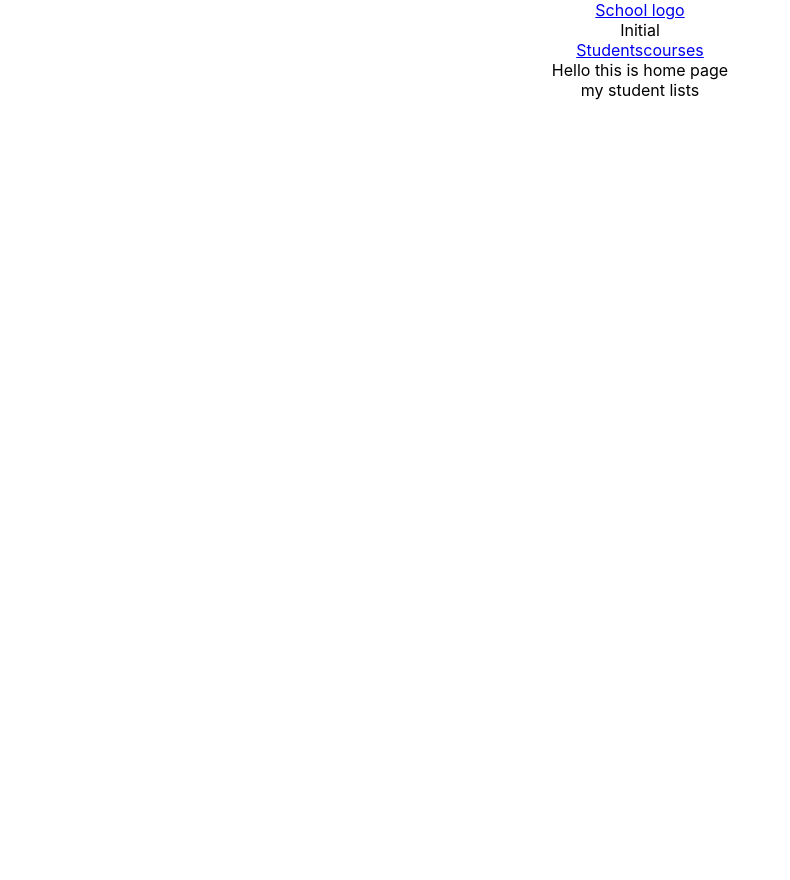
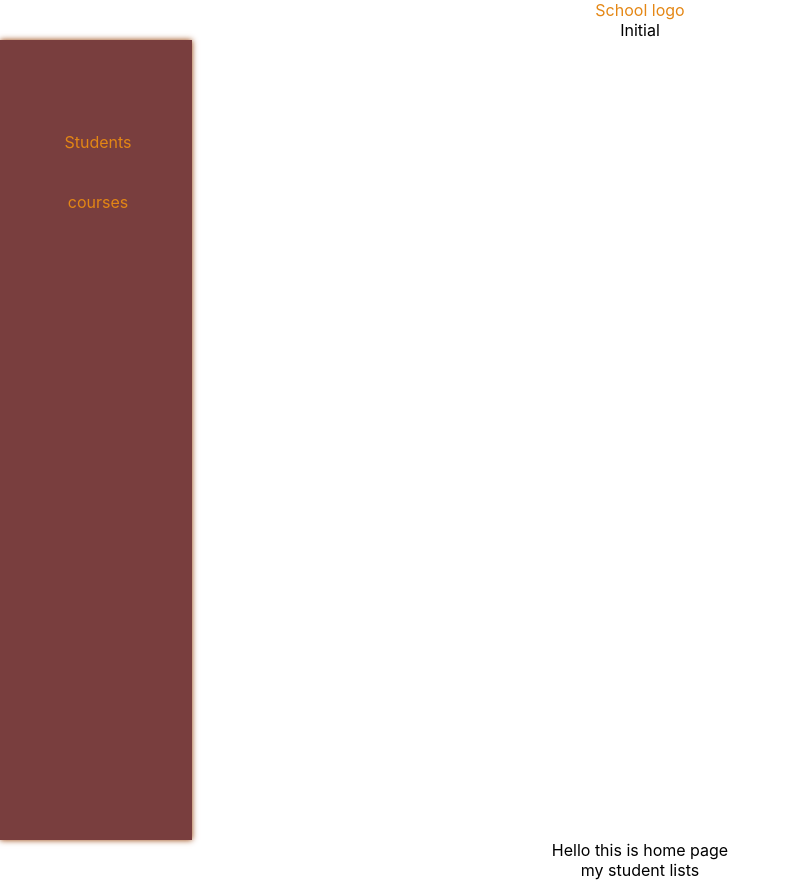
Before and after one commit to tylercaillet/school-report-frontend, a React (Create React App) app: page / in a window 1280 px wide. Shown: the whole page, without its empty margins (0-790 px from the left). Before the commit the page ends 800 px from the top, so only its background shows below. Built offline with nearby package versions, Linux system fonts and the light colour scheme.

Commit message:
styled sidebar

```diff
--- a/src/components/Sidebar.jsx
+++ b/src/components/Sidebar.jsx
@@ -1,4 +1,5 @@
 import { Link } from 'react-router-dom'
+import "../styles/Sidebar.css"
 
 
 const Sidebar = () => {
@@ -7,8 +8,11 @@ const Sidebar = () => {
         <div className='side-search'>
             <div className='content-sidebar'>
             <div className="links">
-            <Link to="/students">Students</Link>
-            <Link to="/courses">courses</Link>
+                <ul>
+                <li><Link to="/students">Students</Link></li>
+                <li><Link to="/courses">courses</Link></li>
+                </ul>
+
         </div>
         </div>
         </div>
--- a/src/styles/Sidebar.css
+++ b/src/styles/Sidebar.css
@@ -1,15 +1,24 @@
+* {
+  margin: 0;
+  padding: 0;
+}
+
 .main-box {
     position: relative;
     height: 100vh;
     width: 100%;
   }
 
+  ul li {
+    list-style-type: none;
+    margin: 2px;
+  }
   .main-box .side-search{
     position: fixed;
     height: 100vh;
-    width: 240px;
-    background: rgba(255, 255, 255, 0.234);
-    box-shadow: 0 0 6px rgb(148, 0, 148);
+    width: 190px;
+    background: rgba(85, 10, 10, 0.786);
+    box-shadow: 0 0 6px rgb(148, 59, 0);
     padding-left: 2px;
   }
 
@@ -19,23 +28,32 @@
     width: 100%;
   }
   .content-sidebar {
-    margin-left: 20px;
-    color: rgba(208, 43, 6, 0.994);
+
+    color: rgba(23, 5, 1, 0.994);
     margin-bottom: 45px;
   }
 
-  .side-search .content-sidebar a {
+  .side-search .content-sidebar li {
     padding: 10px 12px;
-    transition: all 0.3s linear;
+    transition: all 0.9s linear;
     color: black;
     padding-bottom: 28px;
   }
 
-  .side-search .content-sidebar a:hover{
-    border: 1px solid #fff;
-    box-shadow: 0 0 4px rgba(255, 255, 255, 0.576);
+  a{
+    text-decoration: none;
+    color: rgb(228, 135, 21)
+  }
+
+
+
+
+
+  .side-search .content-sidebar li:hover{
+    border: 1px solid rgb(232, 83, 14);
+    box-shadow: 0 0 4px rgba(255, 115, 7, 0.576);
     cursor: pointer;
     scale: 0.98;
-    transition: 0.2s;
+    transition: 1s;
     color: rgb(177, 67, 3);
   }
```
